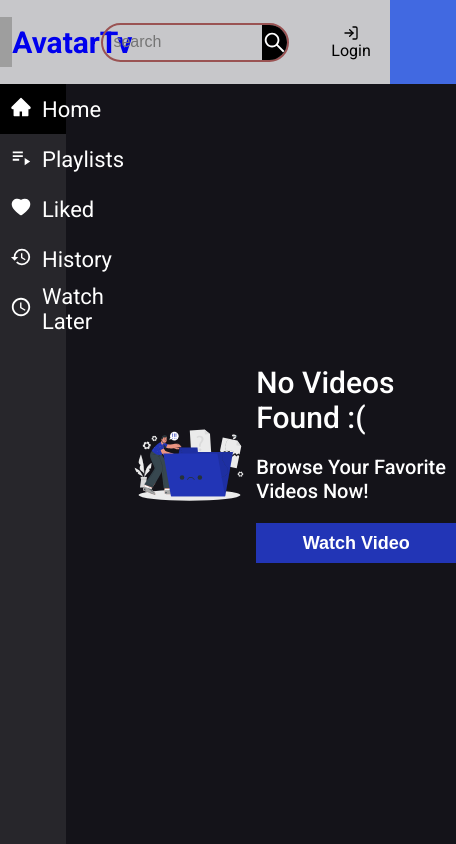
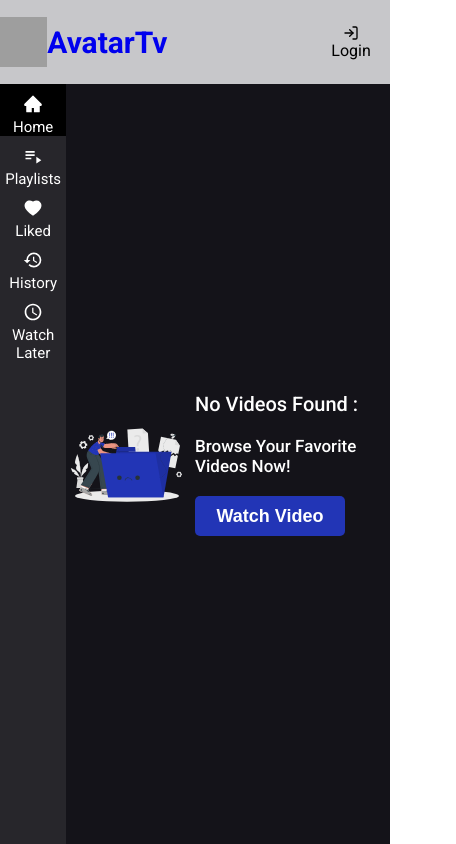
Before and after one commit to ramavatarmeena99/Aavtar-TV, a React (Create React App) app: page /liked in a window 390 px wide. Shown: the whole page, 456 px wide, since content can reach past the window. Built offline with nearby package versions, Linux system fonts and the light colour scheme; grey boxes are pictures that could not be loaded.

Commit message:
media query add

```diff
--- a/src/Component/ForNoVideoFound/index.js
+++ b/src/Component/ForNoVideoFound/index.js
@@ -12,7 +12,7 @@ export default function ForNoVideoFound() {
         ></img>
       </div>
       <div className={Style.rightSide}>
-        <h1 className={Style.noVideoFound}>No Videos Found :(</h1>
+        <h1 className={Style.noVideoFound}>No Videos Found :</h1>
         <p className={Style.browseVideo}>Browse Your Favorite Videos Now!</p>
         <button className={Style.watchVideo}>Watch Video</button>
       </div>
--- a/src/Component/ForNoVideoFound/index.module.css
+++ b/src/Component/ForNoVideoFound/index.module.css
@@ -55,3 +55,22 @@
 .watchVideo:hover {
   background-color: #2f3b8e;
 }
+
+
+@media only screen and (max-width: 600px){
+  .forNoVideoFound {
+    margin-left: 0vw;
+  }
+  .noVideoFound {
+    font-size: 20px;
+  }
+  .browseVideo {
+  font-size: 17px;
+}
+.watchVideo {
+  width: 150px;
+  border-radius: 5px;
+  font-size: 18px;
+}
+
+}
--- a/src/Component/Header/index.module.css
+++ b/src/Component/Header/index.module.css
@@ -96,3 +96,16 @@ input {
 .loginLogout:hover {
   color: white;
 }
+
+@media only screen and (max-width: 600px){
+  .header {
+justify-content: space-between;
+  }
+  .logo {
+padding-left: 70px;
+  }
+  .inputField {
+    display: none;
+
+  }
+}
--- a/src/Component/MainBody/index.js
+++ b/src/Component/MainBody/index.js
@@ -5,7 +5,7 @@ import { Link } from "react-router-dom";
 export default function MainBody() {
   return (
     <div className={Style.mainBody}>
-      <p className={Style.topHeading}>devNight TV+ Originals</p>
+      <p className={Style.topHeading}>AvatarTv+ Originals</p>
       <h1 className={Style.middleHeading}>Perfect plaform for ASTROPHILE!!</h1>
       <h2 className={Style.middleHeading}>
         Watch unlimited Astronomy, Space and Universe related videos
--- a/src/Component/MainBody/index.module.css
+++ b/src/Component/MainBody/index.module.css
@@ -29,3 +29,28 @@
 .exploreNow:hover {
   background-color: aquamarine;
 }
+
+
+@media only screen and (max-width: 650px){
+  .topHeading {
+    font-size: 30px;
+  }
+  .middleHeading {
+    font-size: 20px;
+text-align: center;
+padding:0px 20px ;
+  }
+  .exploreNow {
+    width: 120px;
+    height: 40px;
+    margin-top: 20px;
+    border-radius: 10px;
+    border: none;
+    cursor: pointer;
+    text-decoration: none;
+  }
+  .exploreNow:hover {
+    background-color: aquamarine;
+  }
+
+}
--- a/src/Component/SideNevigation/index.module.css
+++ b/src/Component/SideNevigation/index.module.css
@@ -17,3 +17,24 @@
   font-size: 22px;
   color: white;
 }
+
+@media only screen and (max-width: 600px){
+  .sideNavi {
+  height: auto;
+
+    flex-direction: column;
+    margin-top: 10px;
+    padding-left: 0px;
+
+  }
+
+  .icon {
+    font-size: 20px;
+
+  }
+  .title {
+    padding-left: 0px;
+    font-size: 15px;
+    text-align: center;
+  }
+}
--- a/src/Component/VideoPlayer/index.module.css
+++ b/src/Component/VideoPlayer/index.module.css
@@ -87,3 +87,46 @@
 .likeIconForDislike {
   color: red;
 }
+
+
+@media only screen and (max-width: 650px){
+  .videoPlay {
+    width: 100vh;
+
+  }
+
+  iframe{
+    width: 100%;
+    height: 250px;
+  }
+  .leftForTitle {
+    padding-left: 5px;
+  }
+  .playVideoTitle {
+    width: 100%;
+    height: auto;
+
+  }
+  .videoTitle {
+    font-size: 13px;
+
+  }
+  .tagColor {
+    width: auto;
+    height: 30px;
+    font-size: 12px;
+    margin-left: 0px;
+    padding: 10px;
+  }
+  .removeColor {
+    width: auto;
+    height: 30px;
+    font-size: 12px;
+    margin-left: 0px;
+    padding: 10px;
+  }
+  .right {
+    justify-content: flex-end;
+    padding-right: 5px;
+  }
+}
--- a/src/Pages/index.module.css
+++ b/src/Pages/index.module.css
@@ -26,3 +26,9 @@
 .maineBody {
   padding-top: 10vh;
 }
+
+@media only screen and (max-width: 600px){
+  .mainContainer {
+    width: 100%;
+  }
+}
```
